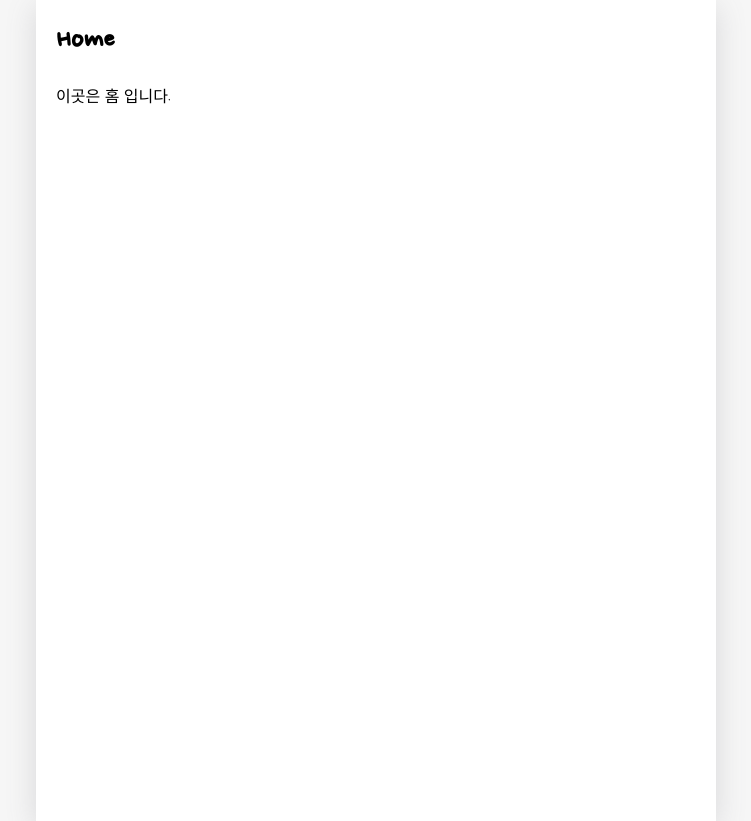
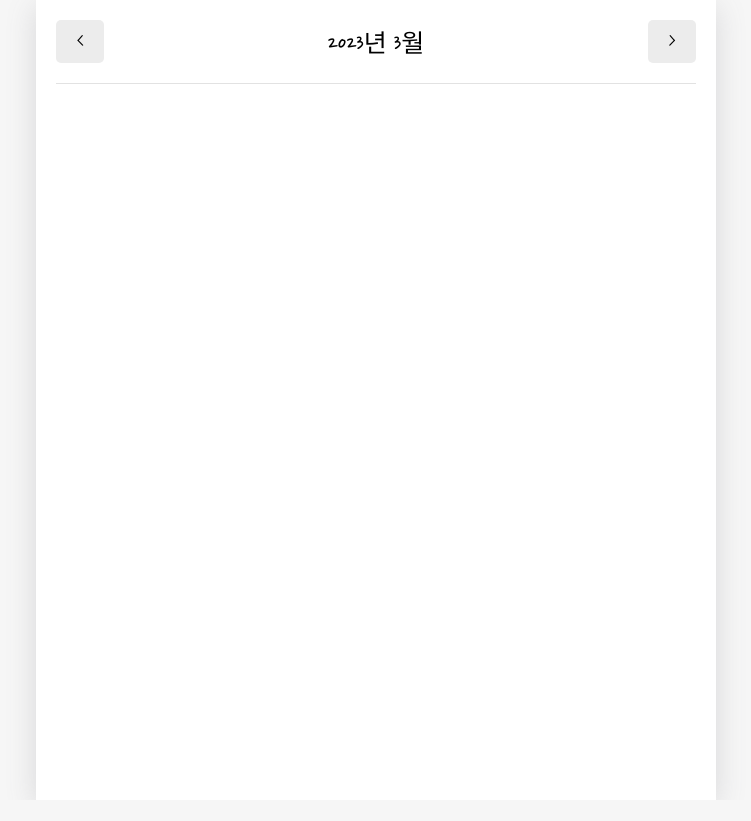
Before and after one commit to ukssss/React, a React (Create React App) app in the folder 01.udemy-react-example/react-practice/emotion-diary/: page / in a window 1280 px wide. Shown: the whole page, without its empty margins (264-1015 px from the left). After the commit the page ends 800 px from the top, so only its background shows below. Built offline with nearby package versions, Linux system fonts and the light colour scheme; a web font is replaced by a local one.

Commit message:
01-react-practice | add, 페이지 구현 - 홈(/) - 헤더 제작 #79
- increaseMonth, decreaseMonth

```diff
--- a/01.udemy-react-example/react-practice/emotion-diary/src/pages/Home.js
+++ b/01.udemy-react-example/react-practice/emotion-diary/src/pages/Home.js
@@ -1,8 +1,22 @@
+import { useState } from 'react';
+import MyHeader from './../components/MyHeader';
+import MyButton from './../components/MyButton';
+
 const Home = () => {
+  const [curDate, setCurDate] = useState(new Date());
+  const headText = `${curDate.getFullYear()}년 ${curDate.getMonth() + 1}월`;
+
+  const increaseMonth = () => {
+    setCurDate(new Date(curDate.getFullYear(), curDate.getMonth() + 1, curDate.getDate()));
+  };
+
+  const decreaseMonth = () => {
+    setCurDate(new Date(curDate.getFullYear(), curDate.getMonth() - 1, curDate.getDate()));
+  };
+
   return (
     <div>
-      <h1>Home</h1>
-      <p>이곳은 홈 입니다.</p>
+      <MyHeader headText={headText} leftChild={<MyButton text={'<'} onClick={decreaseMonth} />} rightChild={<MyButton text={'>'} onClick={increaseMonth} />} />
     </div>
   );
 };
```
